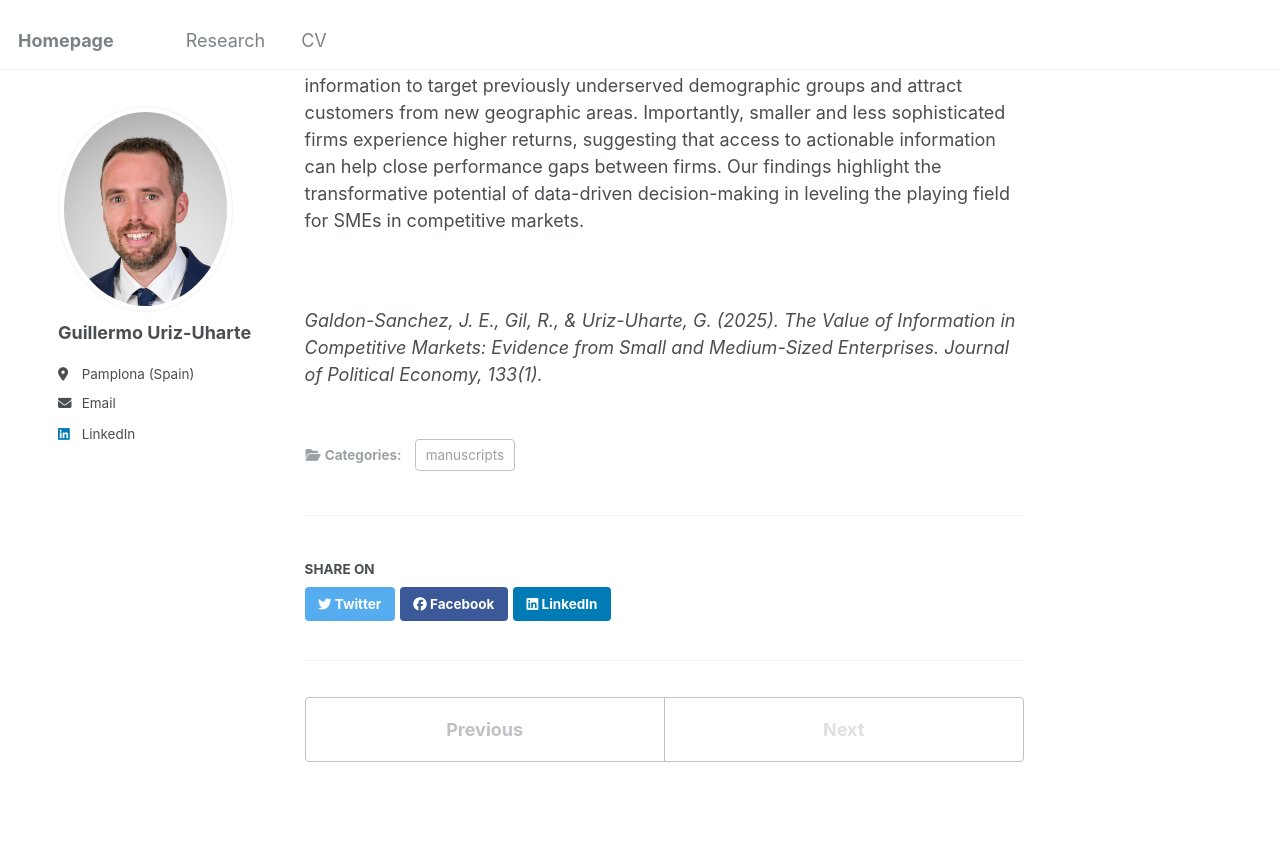
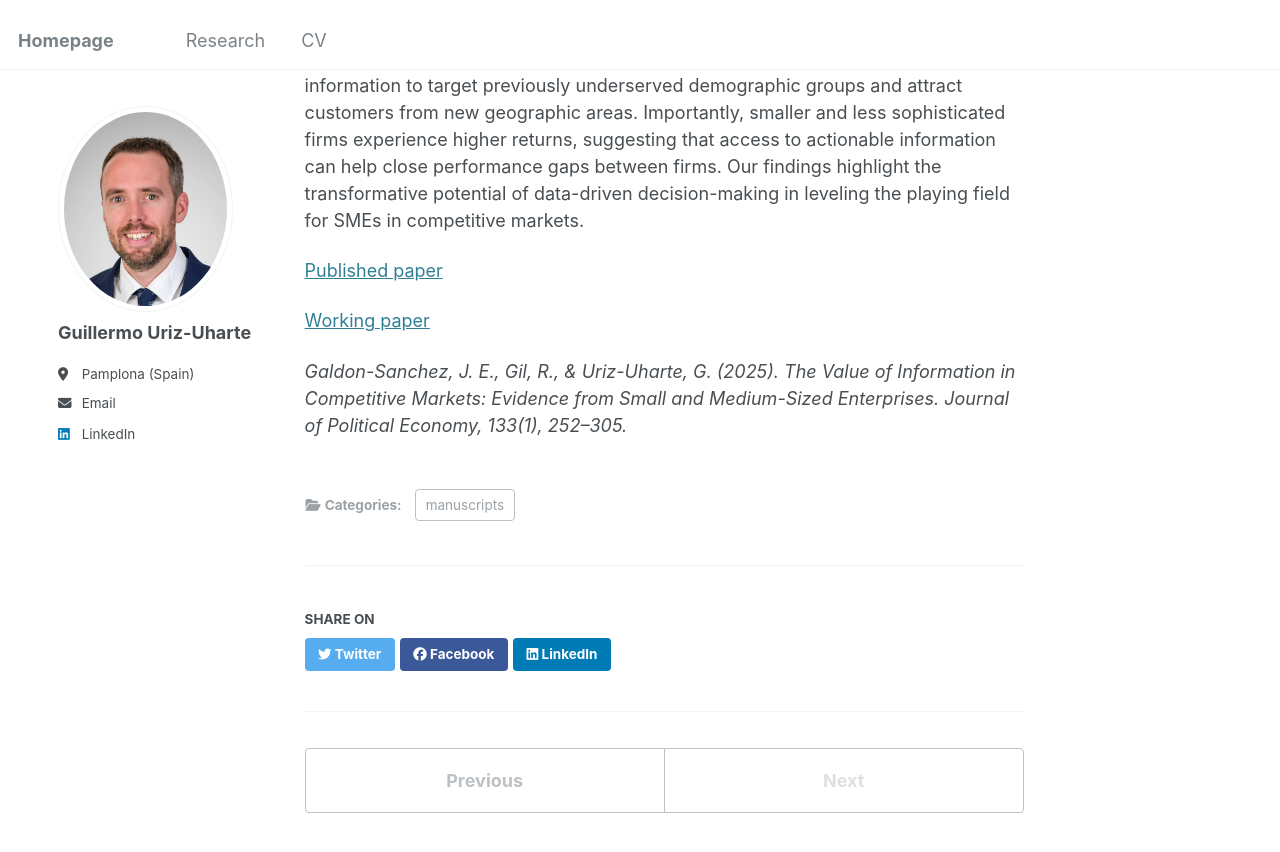
Before and after one commit to GuilleUriz/guillermouriz, a Jekyll site: the page built from _publications/JPE_2025.md, in a window 1280 px wide and 900 px high, scrolled down 348 px. Shown: the top 852 px of the window. Built offline with Jekyll 4.4.1, drawn with Linux system fonts in a browser that asks for light colours.

Commit message:
Update JPE_2025.md

```diff
--- a/_publications/JPE_2025.md
+++ b/_publications/JPE_2025.md
@@ -13,6 +13,8 @@ paperurl: 'https://www.journals.uchicago.edu/doi/10.1086/732525'
 
 We empirically investigate how the performance of small and medium-sized enterprises (SMEs) changes when gaining access to market information. Our analysis is based on a unique information-sharing program launched by a major bank, which provided SME customers with detailed, comparative reports on their own sales and customer profiles relative to nearby competitors. Leveraging comprehensive transaction-level data, we estimate that program adoption leads to a 9% increase in SME revenues. We find that SMEs use the newly acquired information to target previously underserved demographic groups and attract customers from new geographic areas. Importantly, smaller and less sophisticated firms experience higher returns, suggesting that access to actionable information can help close performance gaps between firms. Our findings highlight the transformative potential of data-driven decision-making in leveling the playing field for SMEs in competitive markets.
 
-<br>
+[Published paper](https://www.journals.uchicago.edu/doi/10.1086/732525)
 
-<cite>Galdon-Sanchez, J. E., Gil, R., & Uriz-Uharte, G. (2025). The Value of Information in Competitive Markets: Evidence from Small and Medium-Sized Enterprises. Journal of Political Economy, 133(1).</cite>
+[Working paper](https://papers.ssrn.com/sol3/papers.cfm?abstract_id=4022675)
+
+<cite>Galdon-Sanchez, J. E., Gil, R., & Uriz-Uharte, G. (2025). The Value of Information in Competitive Markets: Evidence from Small and Medium-Sized Enterprises. Journal of Political Economy, 133(1), 252–305.</cite>
```
